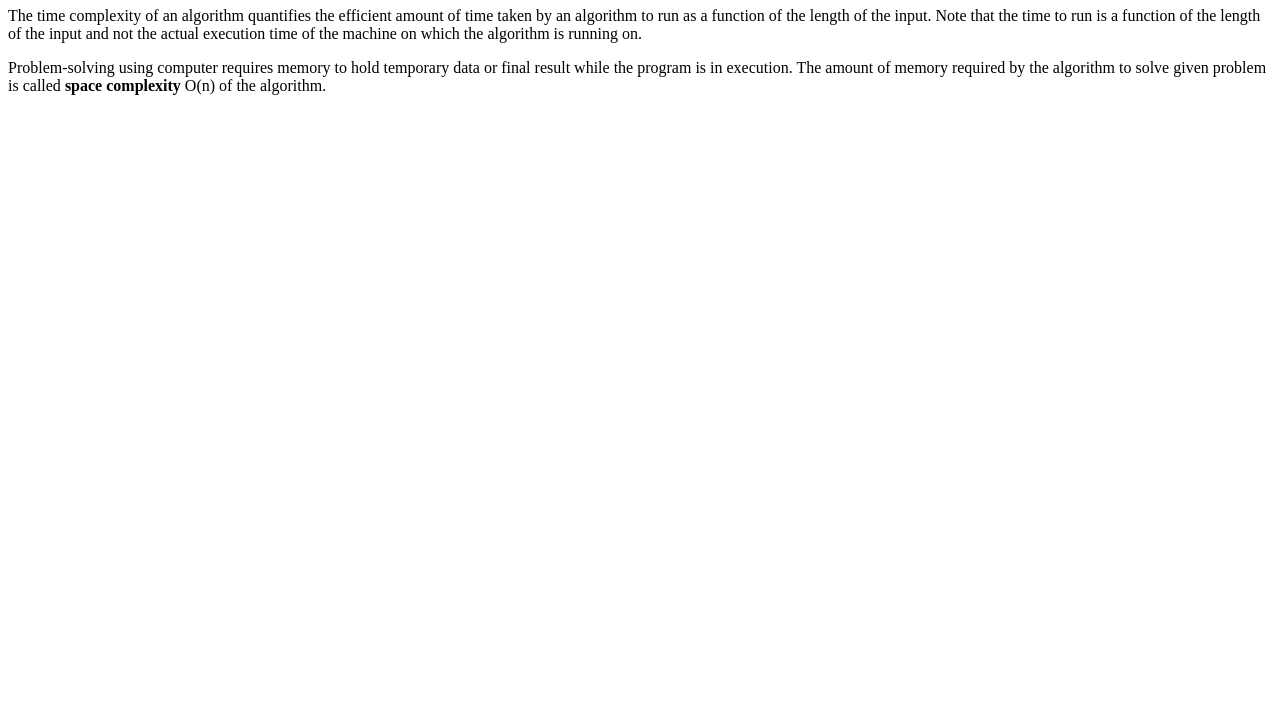
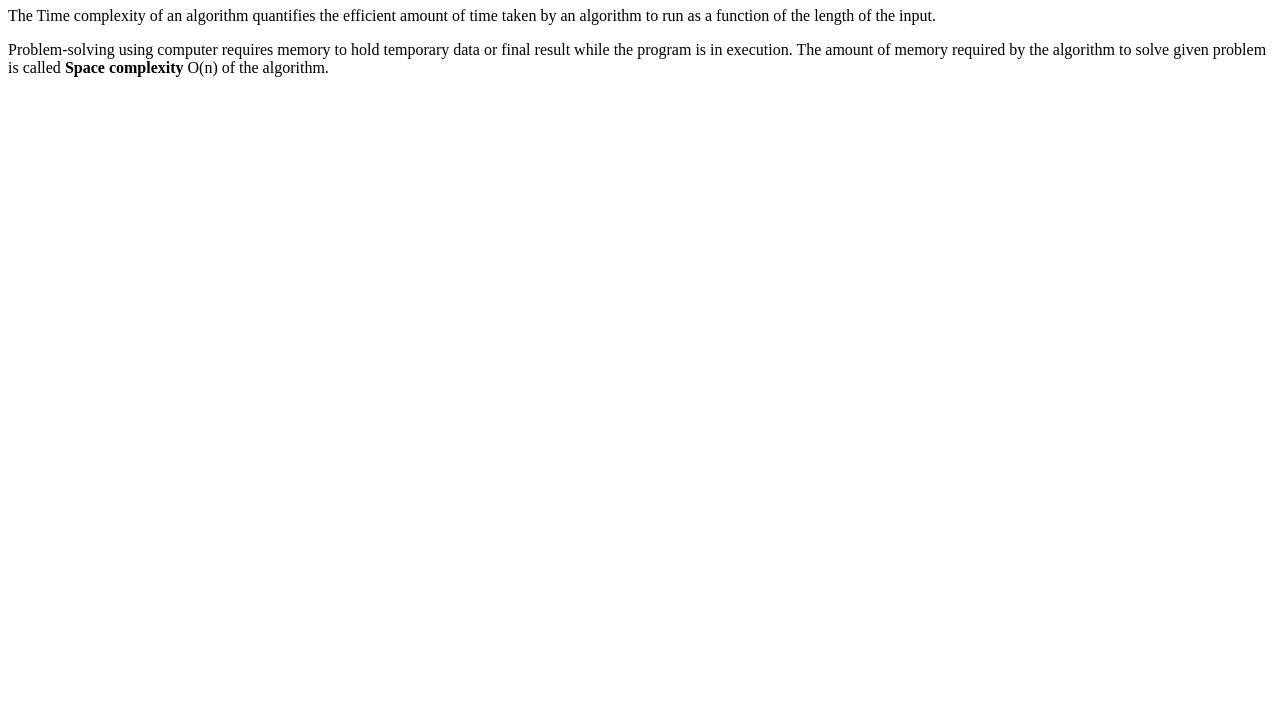
Before and after one commit to acciojob/time-and-space-complexity-das-Sumyadeep, a website: page main.html in a window 1280 px wide. Shown: the part 73-800 px from the top of the page. Drawn offline with Linux system fonts and the light colour scheme.

Commit message:
created a submission

```diff
--- a/main.html
+++ b/main.html
@@ -11,9 +11,9 @@
 
 	<h1>Time and Space Complexity</h1>
 
-	<p>The time complexity of an algorithm quantifies the efficient amount of time taken by an algorithm to run as a function of the length of the input. Note that the time to run is a function of the length of the input and not the actual execution time of the machine on which the algorithm is running on.</p>
+	<p>The Time complexity of an algorithm quantifies the efficient amount of time taken by an algorithm to run as a function of the length of the input.</p>
 
-	<p>Problem-solving using computer requires memory to hold temporary data or final result while the program is in execution. The amount of memory required by the algorithm to solve given problem is called <b>space complexity</b> O(n) of the algorithm.</p>
+	<p>Problem-solving using computer requires memory to hold temporary data or final result while the program is in execution. The amount of memory required by the algorithm to solve given problem is called <b>Space complexity</b> O(n) of the algorithm.</p>
 
 
     <script type="text/javascript" src="./script.js">
```
